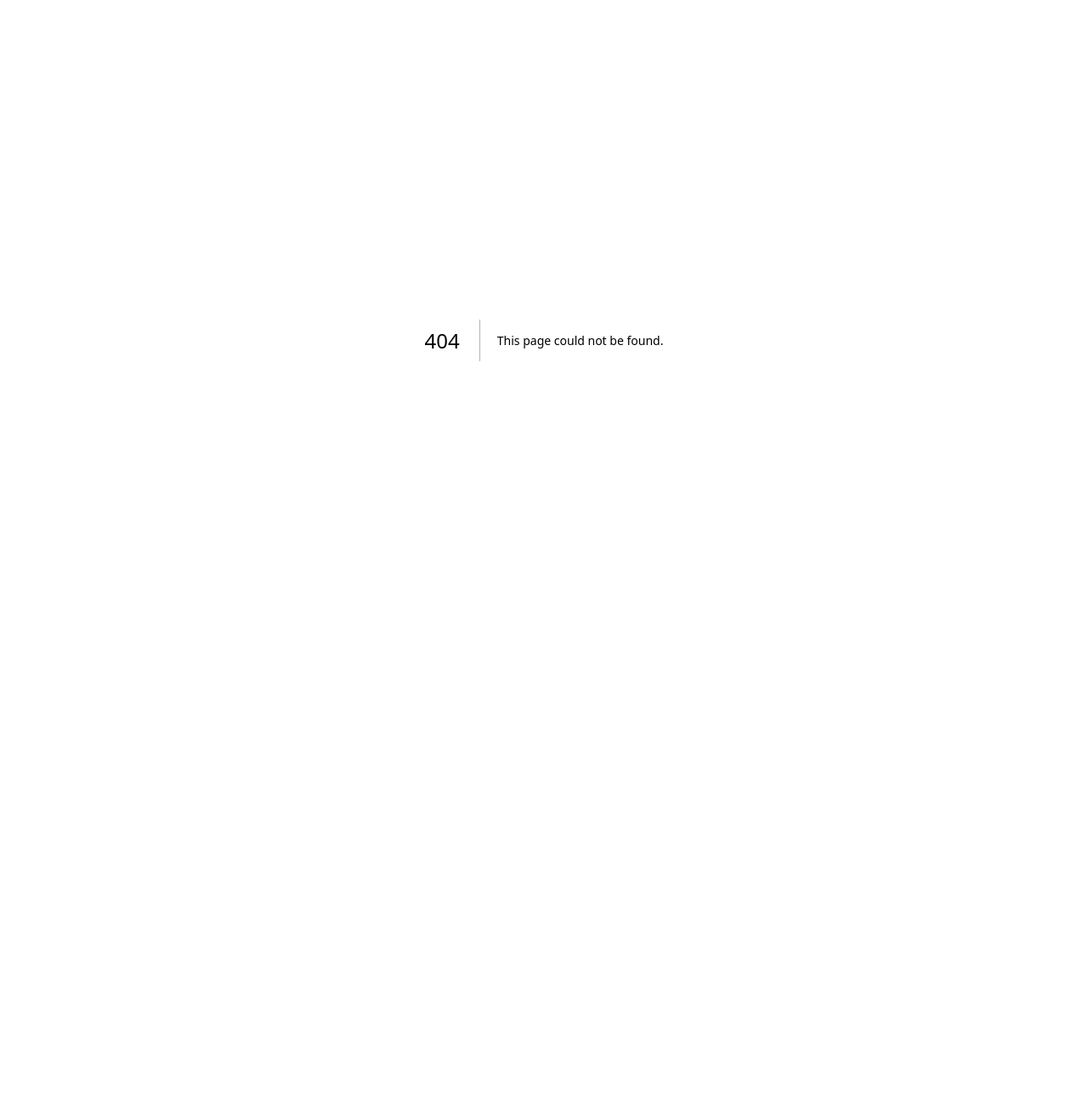
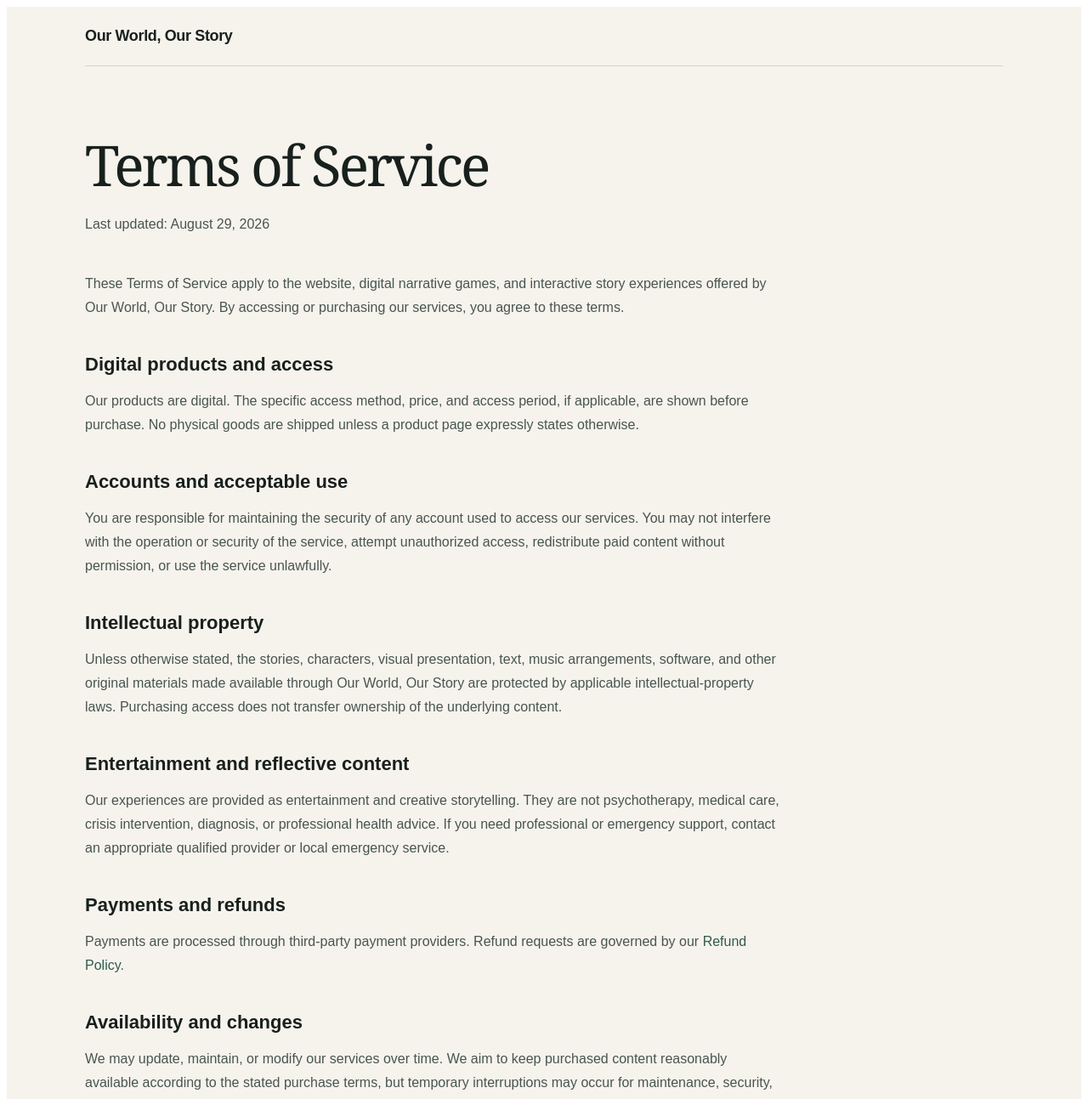
Before and after one commit to mindslash79/allstorymap, a Next.js app: page /business/terms in a window 1280 px wide. Before the commit this address had no page. Shown: the top 1293 px of the page at 85% size. Before the commit the page ends 800 px from the top, so only its background shows below. Built offline with nearby package versions, Linux system fonts and the light colour scheme.

Commit message:
Add terms of service

```diff
--- /dev/null
+++ b/src/app/business/terms/page.tsx
@@ -0,0 +1,105 @@
+import type { Metadata } from "next";
+import Link from "next/link";
+import styles from "../business.module.css";
+
+export const metadata: Metadata = {
+  title: "Terms of Service | Our World, Our Story",
+};
+
+export default function TermsPage() {
+  return (
+    <main className={styles.policyPage}>
+      <div className={styles.shell}>
+        <header className={styles.policyHeader}>
+          <Link className={styles.brand} href="/business">
+            Our World, Our Story
+          </Link>
+        </header>
+
+        <article className={styles.policyContent}>
+          <h1>Terms of Service</h1>
+          <p className={styles.updated}>Last updated: August 29, 2026</p>
+
+          <p>
+            These Terms of Service apply to the website, digital narrative games,
+            and interactive story experiences offered by Our World, Our Story. By
+            accessing or purchasing our services, you agree to these terms.
+          </p>
+
+          <h2>Digital products and access</h2>
+          <p>
+            Our products are digital. The specific access method, price, and access
+            period, if applicable, are shown before purchase. No physical goods are
+            shipped unless a product page expressly states otherwise.
+          </p>
+
+          <h2>Accounts and acceptable use</h2>
+          <p>
+            You are responsible for maintaining the security of any account used to
+            access our services. You may not interfere with the operation or security
+            of the service, attempt unauthorized access, redistribute paid content
+            without permission, or use the service unlawfully.
+          </p>
+
+          <h2>Intellectual property</h2>
+          <p>
+            Unless otherwise stated, the stories, characters, visual presentation,
+            text, music arrangements, software, and other original materials made
+            available through Our World, Our Story are protected by applicable
+            intellectual-property laws. Purchasing access does not transfer ownership
+            of the underlying content.
+          </p>
+
+          <h2>Entertainment and reflective content</h2>
+          <p>
+            Our experiences are provided as entertainment and creative storytelling.
+            They are not psychotherapy, medical care, crisis intervention, diagnosis,
+            or professional health advice. If you need professional or emergency
+            support, contact an appropriate qualified provider or local emergency service.
+          </p>
+
+          <h2>Payments and refunds</h2>
+          <p>
+            Payments are processed through third-party payment providers. Refund
+            requests are governed by our{" "}
+            <Link className={styles.inlineLink} href="/business/refund">
+              Refund Policy
+            </Link>.
+          </p>
+
+          <h2>Availability and changes</h2>
+          <p>
+            We may update, maintain, or modify our services over time. We aim to keep
+            purchased content reasonably available according to the stated purchase
+            terms, but temporary interruptions may occur for maintenance, security,
+            or technical reasons.
+          </p>
+
+          <h2>Limitation</h2>
+          <p>
+            To the extent permitted by law, the service is provided without guarantees
+            beyond those expressly stated in the applicable product description. Nothing
+            in these terms excludes rights or remedies that cannot legally be excluded.
+          </p>
+
+          <h2>Contact</h2>
+          <p>
+            Questions about these terms can be sent to{" "}
+            <a className={styles.inlineLink} href="mailto:mindslash79@gmail.com">
+              mindslash79@gmail.com
+            </a>.
+          </p>
+        </article>
+
+        <footer className={styles.footer}>
+          <span>© 2026 Our World, Our Story.</span>
+          <div className={styles.footerLinks}>
+            <Link href="/business">Business Home</Link>
+            <Link href="/business/refund">Refund Policy</Link>
+            <Link href="/business/privacy">Privacy Policy</Link>
+          </div>
+        </footer>
+      </div>
+    </main>
+  );
+}
```
